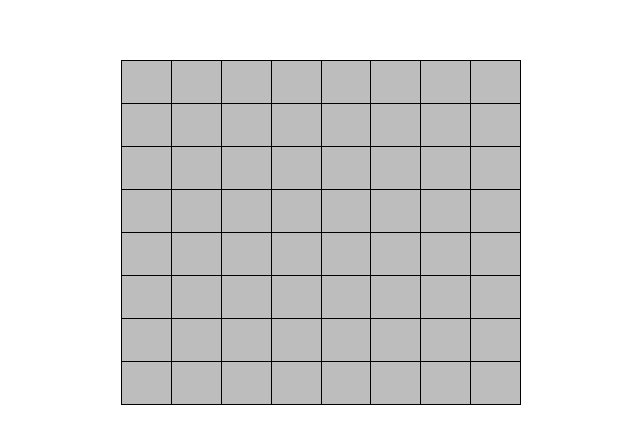
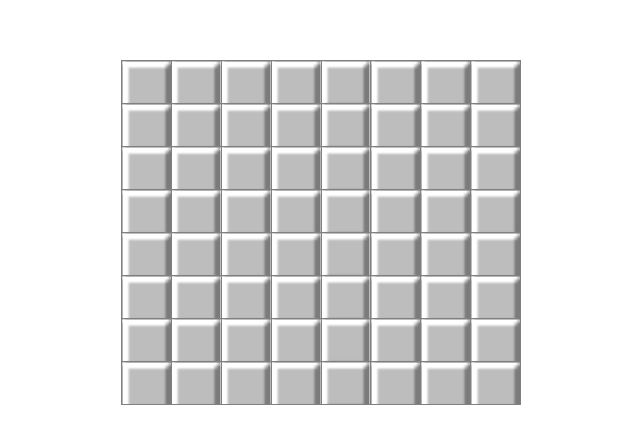
Before and after one commit to paraizovinicius/Javscript-Projects, a plain HTML site: page CampoMinado/index.html in a window 1280 px wide. Shown: the part 140-584 px from the top of the page, without its empty margins (319-959 px from the left). Drawn offline with Linux system fonts and the light colour scheme.

Commit message:
CSS quadrados

```diff
--- a/CampoMinado/script.js
+++ b/CampoMinado/script.js
@@ -106,6 +106,8 @@ function ClickCells() {
                 else { // CASO NÃO FOR GAME OVER ...
 
                     if (SumBombas(index, randomCellsIndexes) == 1) {
+
+
                         var um = document.createElement("img");
                         um.src = "1.png";
                         this.innerHTML = "";
--- a/CampoMinado/style.css
+++ b/CampoMinado/style.css
@@ -10,13 +10,14 @@
 }
 
 td {
-    width: 40px;
+    width: 20px;
     height: 40px;
     text-align: center;
-    border: 1px solid black;
+    border: 1px solid grey;
     font-weight: bold;
     font-size: 20px;
-    background-color: #BDBDBD;
+    background-image: url('quadrado.png');
+    background-size: cover;
 }
 
 img {
```
Also changed, not shown: CampoMinado/quadrado.png (added).
